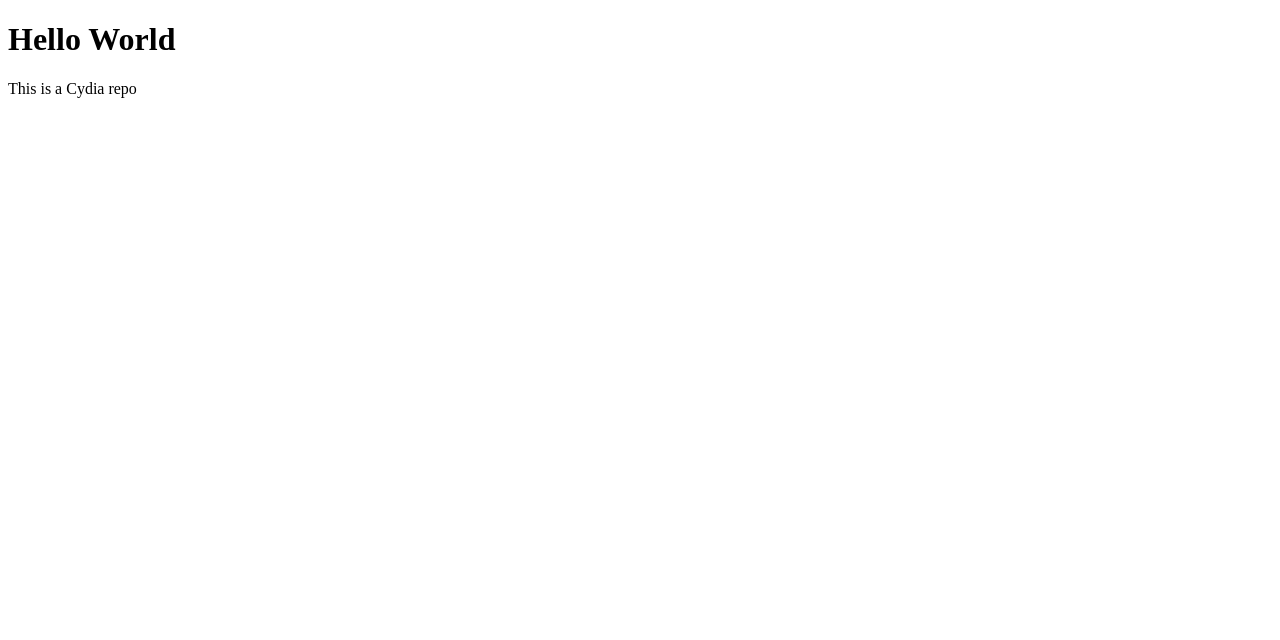
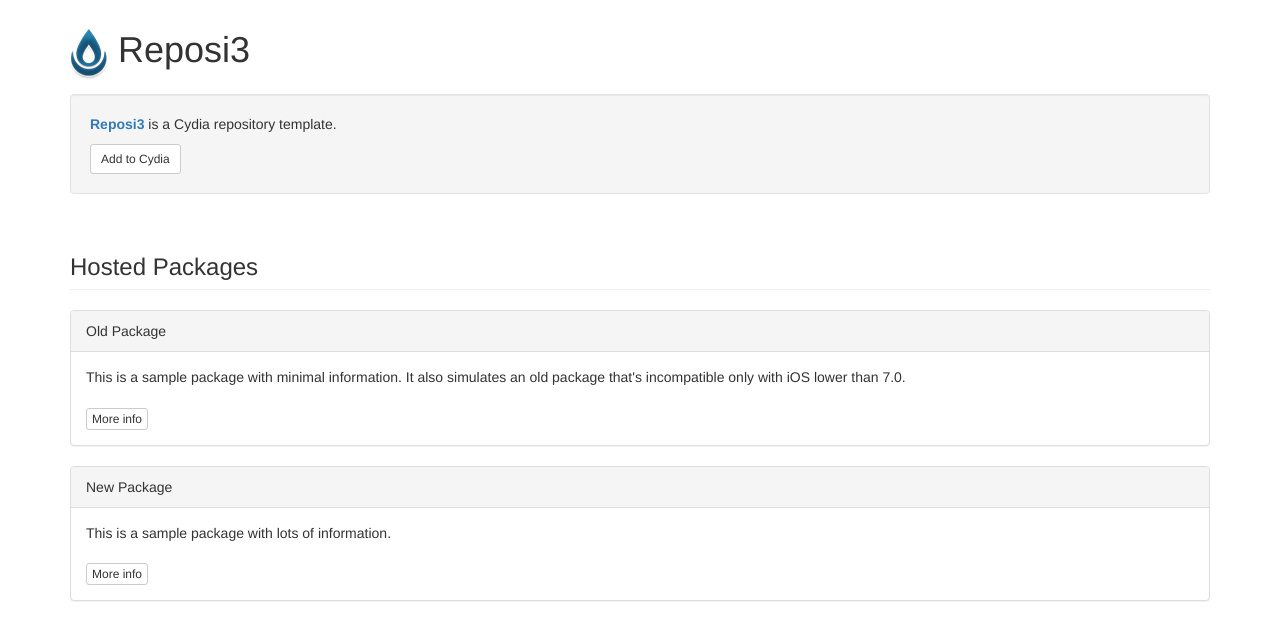
Before and after one commit to Hellman2741/hellman2741.github.io, a plain HTML site: page index.html in a window 1280 px wide. Drawn offline with nearby package versions, Linux system fonts and the light colour scheme.

Commit message:
Update index

```diff
--- a/index.html
+++ b/index.html
@@ -1,7 +1,47 @@
 <!DOCTYPE html>
-<html>
+<html lang="en">
+<head>
+ <title>Reposi3</title>
+ <meta charset="utf-8">
+ <meta name="viewport" content="width=device-width, initial-scale=1">
+ <link rel="stylesheet" href="https://maxcdn.bootstrapcdn.com/bootstrap/3.3.5/css/bootstrap.min.css">
+ <script src="https://ajax.googleapis.com/ajax/libs/jquery/2.1.3/jquery.min.js"></script>
+</head>
 <body>
-<h1>Hello World</h1>
-<p>This is a Cydia repo</p>
+
+<div class="container">
+ <h1><img src="CydiaIcon.png"> Reposi3</h1>
+</div>
+
+<div class="container">
+ <div class="well">
+   <p><span class="text-primary"><b>Reposi3</span></b> is a Cydia repository template.</p>
+   <a class="btn btn-sm btn-default" href="cydia://url/https://cydia.saurik.com/api/share#?source=https://supermamon.github.io/Reposi3/">Add to Cydia</a>
+ </div>
+</div>
+
+<div class="container">
+ <h3 id="wells" class="page-header">Hosted Packages</h3>
+</div>
+
+<div class="container">
+ <div class="panel panel-default">
+   <div class="panel-heading">Old Package</div>
+   <div class="panel-body">
+   This is a sample package with minimal information.
+   It also simulates an old package that's incompatible only with iOS lower than 7.0.<br /><br />
+   <a class="btn btn-xs btn-default" href="depictions/?p=com.supermamon.oldpackage">More info</a>
+   </div>
+ </div>
+
+ <div class="panel panel-default">
+   <div class="panel-heading">New Package</div>
+   <div class="panel-body">
+   This is a sample package with lots of information.<br /><br />
+   <a class="btn btn-xs btn-default" href="depictions/?p=com.supermamon.newpackage">More info</a>
+   </div>
+ </div>
+</div>
+
 </body>
 </html>
```
